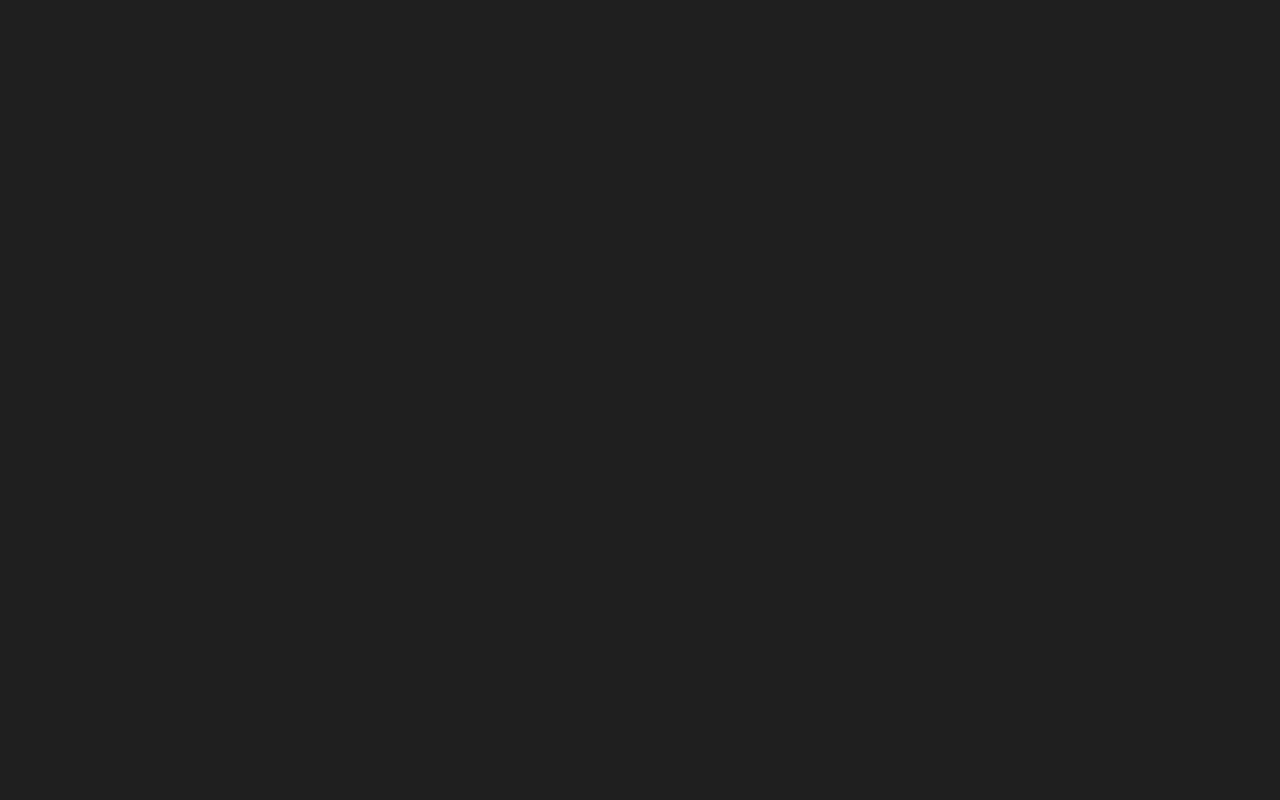
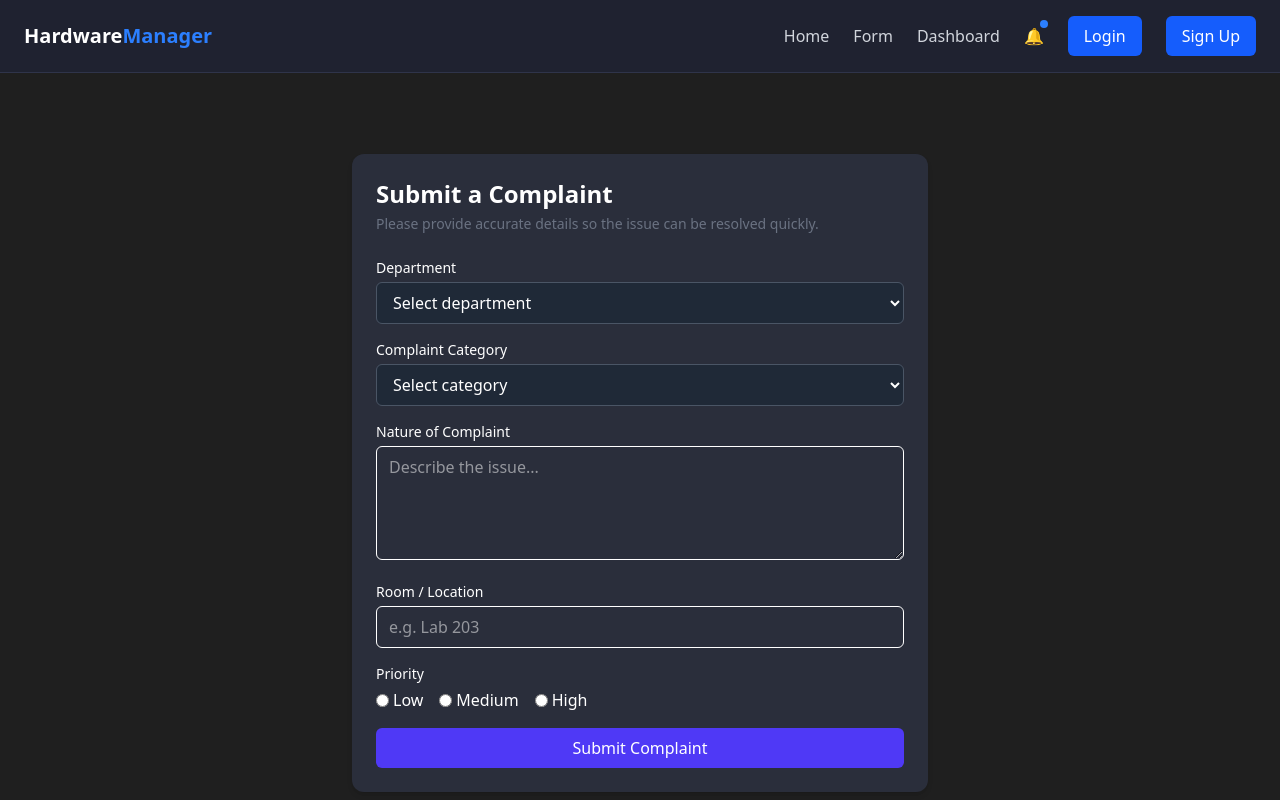
Before and after one commit to Abhimusmade010/Hardware-Management-Frontend, a React (Vite) app: page /form in a window 1280 px wide. Before the commit this address had no page. Shown: the top 800 px of the page. Built offline with nearby package versions, Linux system fonts and the light colour scheme.

Commit message:
Added Form,Footer

```diff
--- a/src/App.jsx
+++ b/src/App.jsx
@@ -5,6 +5,7 @@ import AppRoutes from "./routes/AppRoutes";
 function App() {
   return(
     <AppRoutes/>
+
   );
 }
 
--- /dev/null
+++ b/src/components/Layouts/Footer.jsx
@@ -0,0 +1,33 @@
+
+import React from "react";
+const Footer = () => {
+  return (
+    <footer className="w-full bg-[#1f2430] border-t border-gray-700 mt-20">
+      <div className="max-w-7xl mx-auto px-6 py-8 flex flex-col md:flex-row items-center justify-between gap-4">
+
+        {/* Brand */}
+        <div className="text-gray-400 text-sm">
+          <span className="text-white font-semibold">Hardware</span>
+          <span className="text-blue-500 font-semibold">Manager</span>
+          <p className="text-xs mt-1">
+            Simplifying hardware issue management
+          </p>
+        </div>
+
+        {/* Links */}
+        <div className="flex gap-6 text-sm text-gray-400">
+          <a href="/" className="hover:text-white transition">Home</a>
+          <a href="/form" className="hover:text-white transition">Form</a>
+          <a href="/dashboard" className="hover:text-white transition">Dashboard</a>
+        </div>
+
+        {/* Copyright */}
+        <div className="text-gray-500 text-xs">
+          © {new Date().getFullYear()} HardwareManager. All rights reserved.
+        </div>
+      </div>
+    </footer>
+  );
+};
+
+export default Footer;
--- a/src/components/Layouts/Navbar.jsx
+++ b/src/components/Layouts/Navbar.jsx
@@ -19,13 +19,17 @@ const Navbar = () => {
           <Link to="/" className="hover:text-white transition">
             Home
           </Link>
-          <Link to="/" className="hover:text-white transition">
+          <Link to="/form" className="hover:text-white transition">
+            Form
+          </Link>
+          <Link to="/dashboard" className="hover:text-white transition">
             Dashboard
           </Link>
 
           <Link to="/" className="hover:text-white transition">
             <NotificationBell/>
           </Link>
+
           {/* <div className="flex items-center gap-6">
             <NotificationBell />
             <img
@@ -34,6 +38,7 @@ const Navbar = () => {
                 className="w-8 h-8 rounded-full"
             />
             </div> */}
+
 
           <Link to="/login"
             className="bg-blue-600 hover:bg-blue-700 text-white px-4 py-2 rounded-md transition">
--- a/src/components/Layouts/PublicLayout.jsx
+++ b/src/components/Layouts/PublicLayout.jsx
@@ -1,3 +1,4 @@
+import Footer from "./Footer";
 import Navbar from "./Navbar";
 
 const PublicLayout = ({ children }) => {
@@ -5,6 +6,7 @@ const PublicLayout = ({ children }) => {
     <>
       <Navbar />
       {children}
+      <Footer/>
     </>
   );
 };
--- a/src/pages/auth/Login.jsx
+++ b/src/pages/auth/Login.jsx
@@ -11,6 +11,7 @@ const Login = () => {
     // const [email,setEmail]=useState("");
     // const [password,setPassword]=useState("");
     //usestate add later adfter ui desgin
+
   return (
     <div className="min-h-screen flex items-center justify-center bg-[#1f1f1f] px-4">
         <div className="w-full max-w-sm bg-[#2a2e3b] rounded-xl shadow-xl p-8">
--- /dev/null
+++ b/src/pages/dashboard/Dashboard.jsx
@@ -0,0 +1,11 @@
+import React from 'react'
+
+const Dashboard = () => {
+  return (
+    <div>
+      <h1>Dashboard ,Design later!!</h1>
+    </div>
+  )
+}
+
+export default Dashboard
--- /dev/null
+++ b/src/pages/form/Form.jsx
@@ -0,0 +1,144 @@
+import React from 'react'
+
+const Form = () => {
+
+
+
+
+  return (
+    <div flag ='false' className="min-h-screen bg-[#1f1f1f] flex items-center justify-center p-4">
+        <div className="w-full max-w-xl bg-[#2a2e3b] rounded-xl shadow-md p-6">
+
+            <h2 className="text-2xl font-semibold text-white mb-1">
+            Submit a Complaint
+            </h2>
+            <p className="text-sm text-gray-500 mb-6">
+            Please provide accurate details so the issue can be resolved quickly.
+            </p>
+
+            <form className="space-y-4">
+
+            {/* Department */}
+            <div>
+            <label className="block text-sm font-medium text-white mb-1">
+                Department
+            </label>
+
+            <select
+                className="
+                w-full
+                rounded-md
+                px-3
+                py-2
+                bg-[#1f2937]        /* dark background */
+                text-white          /* visible text */
+                border border-gray-600
+                focus:outline-none
+                focus:ring-2
+                focus:ring-amber-500
+                "
+            >
+                <option value="" className="text-gray-400">
+                Select department
+                </option>
+                <option value="IT">IT</option>
+                <option value="Computer">Computer</option>
+                <option value="AIDS">AIDS</option>
+                <option value="ECE">ECE</option>
+                <option value="BSE">BSE</option>
+                <option value="ENTC">ENTC</option>
+            </select>
+            </div>
+
+
+            {/* Category */}
+            <div>
+                <label className="block text-sm font-medium text-white mb-1">
+                Complaint Category
+                </label>
+                <select className="
+                w-full
+                rounded-md
+                px-3
+                py-2
+                bg-[#1f2937]        /* dark background */
+                text-white          /* visible text */
+                border border-gray-600
+                focus:outline-none
+                focus:ring-2
+                focus:ring-amber-500
+                "
+                >
+                <option>Select category</option>
+                <option>Hardware</option>
+                <option>Network</option>
+                <option>Software</option>
+                </select>
+            </div>
+
+            {/* Nature */}
+            <div>
+                <label className="block text-sm font-medium text-white mb-1  ">
+                Nature of Complaint
+                </label>
+                <textarea
+                rows="4"
+                className="w-full border rounded-md px-3 py-2 focus:outline-none focus:ring-2 focus:ring-amber-500"
+                placeholder="Describe the issue..."
+                />
+            </div>
+
+            {/* Room */}
+            <div>
+                <label className="block text-sm font-medium text-white mb-1">
+                Room / Location
+                </label>
+                <input
+                type="text"
+                className="w-full border rounded-md px-3 py-2 focus:outline-none focus:ring-2 focus:ring-amber-500"
+                placeholder="e.g. Lab 203"
+                />
+            </div>
+
+            {/* Priority */}
+            <div>
+                <label className="block text-sm font-medium text-white mb-1">
+                Priority
+                </label>
+                <div className="flex gap-4">
+                <label className="flex items-center gap-1">
+                    <input type="radio" name="priority" /> Low
+                </label>
+                <label className="flex items-center gap-1">
+                    <input type="radio" name="priority" /> Medium
+                </label>
+                <label className="flex items-center gap-1">
+                    <input type="radio" name="priority" /> High
+                </label>
+                </div>
+            </div>
+
+            {/* Attachment */}
+            {/* <div>
+                <label className="block text-sm font-medium text-gray-700 mb-1">
+                Attachment (optional)
+                </label>
+                <input type="file" />
+            </div> */}
+
+            {/* Submit */}
+            <button
+                type="submit"
+                className="w-full bg-indigo-600 text-white py-2 rounded-md hover:bg-indigo-700 transition"
+            >
+                Submit Complaint
+            </button>
+
+            </form>
+        </div>
+</div>
+
+  )
+}
+
+export default Form
--- a/src/routes/AppRoutes.jsx
+++ b/src/routes/AppRoutes.jsx
@@ -4,15 +4,22 @@ import Signup from "../pages/auth/Signup"
 import Login from "../pages/auth/Login"
 
 import PublicLayout from "../components/Layouts/PublicLayout"
-
+import Form from "../pages/form/Form"
 import Home from "../pages/public/Home"
+import Dashboard from "../pages/dashboard/Dashboard"
+import Footer from "../components/Layouts/Footer"
 
 const AppRoutes = () => {
   return (
     <Routes>
-        <Route path="/" element={<PublicLayout><Home/></PublicLayout>}/>
-        <Route path="/signup" element={<Signup/>}/>
-        <Route path="/login" element={<Login/>}/>
+        <Route path="/" element={<PublicLayout><Home/></PublicLayout> }/>
+        <Route path="/signup" element={<PublicLayout ><Signup/></PublicLayout>}/>
+        <Route path="/login" element={<PublicLayout ><Login/></PublicLayout>}/>
+        <Route path="/dashboard" element={<Dashboard/>}/>
+        <Route  path="/form" element={<PublicLayout flag='false' ><Form/></PublicLayout>}/>
+
+        {/* <Footer/> */}
+        {/* <Route path/> */}
     </Routes>
   )
 }
```
